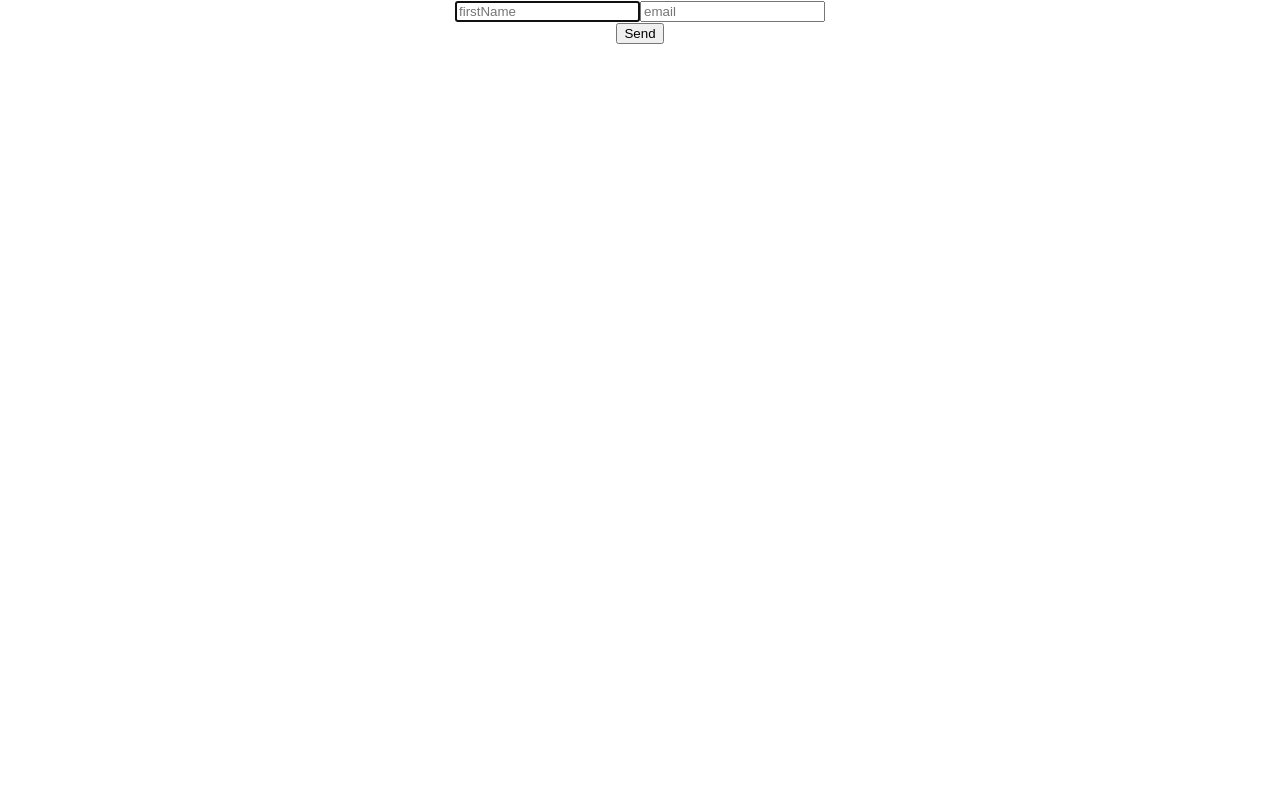
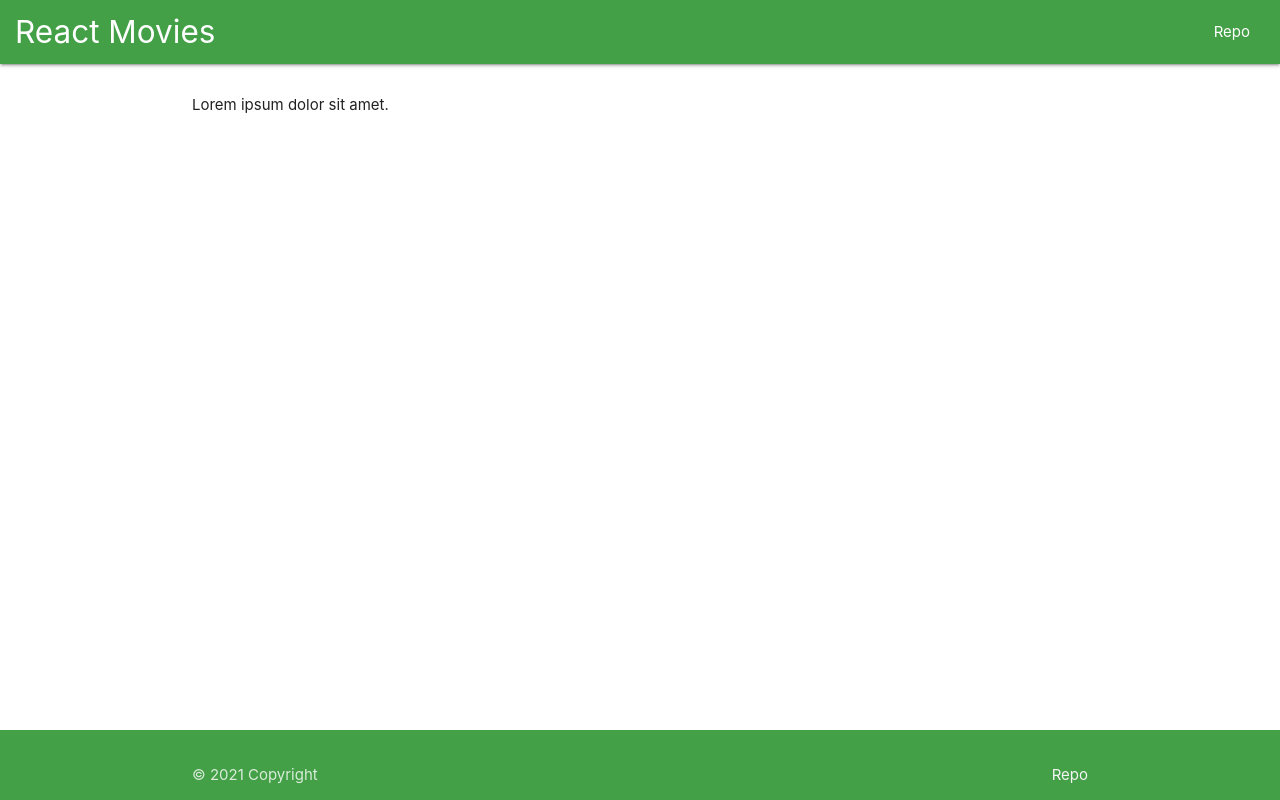
Before and after one commit to Dmitriifd/react-film, a React (Create React App) app: page / in a window 1280 px wide. Built offline with nearby package versions, Linux system fonts and the light colour scheme.

Commit message:
создание шапки и подвала

```diff
--- a/public/index.html
+++ b/public/index.html
@@ -2,14 +2,14 @@
 <html lang="en">
   <head>
     <meta charset="utf-8" />
-    <link rel="icon" href="%PUBLIC_URL%/favicon.ico" />
     <meta name="viewport" content="width=device-width, initial-scale=1" />
     <meta name="theme-color" content="#000000" />
     <meta
       name="description"
-      content="Web site created using create-react-app"
+      content="React movies simple portfolio project"
     />
-    <title>React App</title>
+    <link rel="stylesheet" href="https://cdnjs.cloudflare.com/ajax/libs/materialize/1.0.0/css/materialize.min.css">
+    <title>React Movies</title>
   </head>
 
   <body>
--- a/src/App.css
+++ /dev/null
@@ -1,38 +0,0 @@
-.App {
-  text-align: center;
-}
-
-.App-logo {
-  height: 40vmin;
-  pointer-events: none;
-}
-
-@media (prefers-reduced-motion: no-preference) {
-  .App-logo {
-    animation: App-logo-spin infinite 20s linear;
-  }
-}
-
-.App-header {
-  background-color: #282c34;
-  min-height: 100vh;
-  display: flex;
-  flex-direction: column;
-  align-items: center;
-  justify-content: center;
-  font-size: calc(10px + 2vmin);
-  color: white;
-}
-
-.App-link {
-  color: #61dafb;
-}
-
-@keyframes App-logo-spin {
-  from {
-    transform: rotate(0deg);
-  }
-  to {
-    transform: rotate(360deg);
-  }
-}
--- a/src/App.js
+++ b/src/App.js
@@ -1,15 +1,18 @@
-import './App.css';
 import React from 'react';
-import { FormWithRef } from './components/FormWithRef';
+import { Footer } from './layout/Footer';
+import { Header } from './layout/Header';
+import { Main } from './layout/Main';
 
 
 function App() {
 
 
     return (
-      <div className="App">
-        <FormWithRef />
-      </div>
+      <>
+       <Header />
+       <Main />
+       <Footer />
+      </>
     )
 
 }
--- a/src/components/FormWithRef.jsx
+++ /dev/null
@@ -1,56 +0,0 @@
-import React from 'react'
-
-class FormWithRef extends React.Component {
-	constructor(props) {
-		super()
-		this.state = {
-			card: '',
-			email: '',
-		}
-		this.firsNameRef = React.createRef()
-		this.emailRef = React.createRef()
-	}
-
-	handleChange = (event) => {
-		this.setState(() => ({[event.target.name]: event.target.value }), () => {
-			if (this.state.card.length === 16) {
-				this.emailRef.current.focus();
-			}
-		})
-	}
-
-	componentDidMount() {
-		console.log(this.firsNameRef)
-		this.firsNameRef.current.focus();
-	}
-
-	render() {
-		const { card, email } = this.state
-
-		return (
-			<div>
-				<input
-					type='text'
-					name='card'
-					placeholder='firstName'
-					value={card}
-					onChange={this.handleChange}
-					ref={this.firsNameRef}
-				/>
-				<input
-					type='email'
-					name='email'
-					placeholder='email'
-					value={email}
-					onChange={this.handleChange}
-					ref={this.emailRef}
-				/>
-
-				<br />
-				<button onClick={this.handleSubmit}>Send</button>
-			</div>
-		)
-	}
-}
-
-export { FormWithRef }
--- a/src/index.css
+++ b/src/index.css
@@ -11,3 +11,20 @@
   font-family: source-code-pro, Menlo, Monaco, Consolas, 'Courier New',
     monospace;
 }
+
+nav {
+  padding: 0 15px;
+}
+
+.container {
+
+}
+
+.content {
+  min-height: calc(100vh - 70px - 64px);
+  padding: 30px 0;
+}
+
+.page-footer .footer-copyright {
+  background: none;
+}
--- /dev/null
+++ b/src/layout/Footer.jsx
@@ -0,0 +1,18 @@
+import React from 'react';
+
+const Footer = () => {
+    return (
+			<footer className='page-footer green darken-1'>
+				<div className='footer-copyright'>
+					<div className='container'>
+						© {new Date().getFullYear()} Copyright
+						<a className='grey-text text-lighten-4 right' href='#!'>
+							Repo
+						</a>
+					</div>
+				</div>
+			</footer>
+		)
+};
+
+export {Footer};
--- /dev/null
+++ b/src/layout/Header.jsx
@@ -0,0 +1,20 @@
+import React from 'react';
+
+const Header = () => {
+    return (
+			<nav className="green darken-1">
+				<div className='nav-wrapper'>
+					<a href='!#' className='brand-logo'>
+						React Movies
+					</a>
+					<ul id='nav-mobile' className='right hide-on-med-and-down'>
+						<li>
+							<a href='!#'>Repo</a>
+						</li>
+					</ul>
+				</div>
+			</nav>
+		)
+};
+
+export {Header};
--- /dev/null
+++ b/src/layout/Main.jsx
@@ -0,0 +1,11 @@
+import React from 'react';
+
+const Main = () => {
+    return (
+        <main className="container content">
+            Lorem ipsum dolor sit amet.
+        </main>
+    );
+};
+
+export {Main};
```
Also changed, not shown: src/index.js (line endings or trailing spaces).
